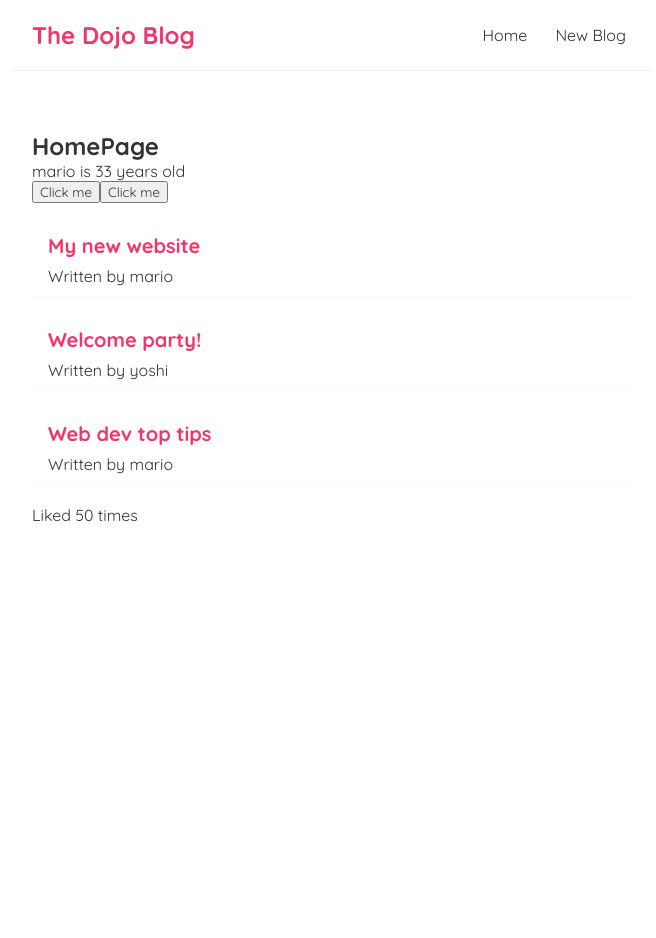
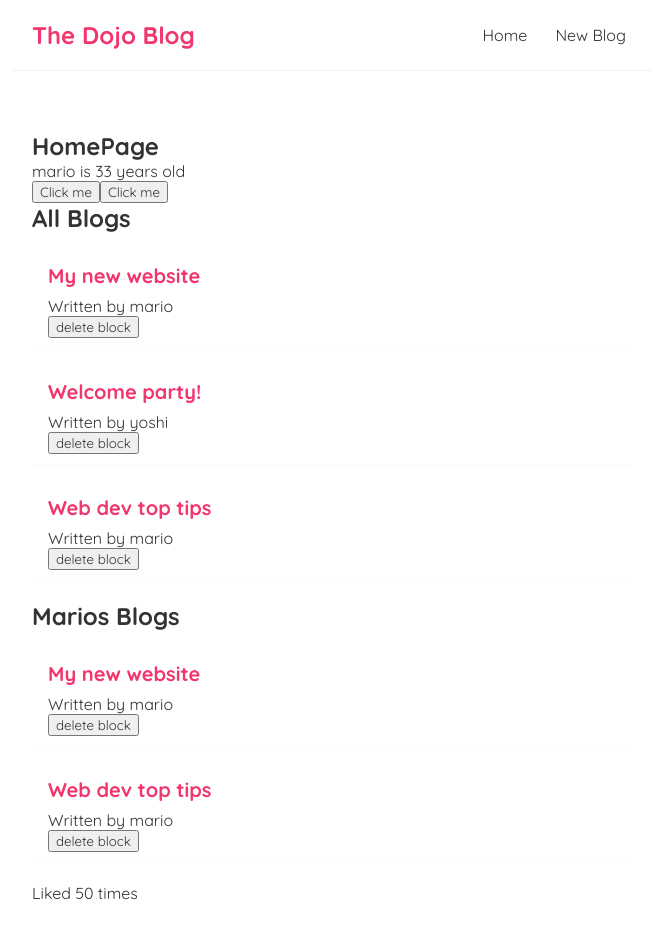
Before and after one commit to treguv/react-tutorial, a React (Create React App) app in the folder dogo-blog/: page / in a window 1280 px wide. Shown: the top 938 px of the page, without its empty margins (308-964 px from the left). Before the commit the page ends 800 px from the top, so only its background shows below. Built offline with nearby package versions, Linux system fonts and the light colour scheme.

Commit message:
passing functions as props

```diff
--- /dev/null
+++ b/dogo-blog/src/BlogList.js
@@ -0,0 +1,23 @@
+const BlogList = ({ blogs, title, handleDelete }) => {
+  // this function is passed in as a prop
+  //automatically destructure the props from the argument
+  //this props is what we pass into this from the parent
+  //   const blogs = props.blogs; // pull blogs from propsrt
+  //   const title = props.title
+  // we can use the props function to edit the data to delete the blog
+  return (
+    <div className="blog-list">
+      <h2>{title}</h2>
+      {blogs.map((blog) => (
+        //every blog item needs a key or id so that react can track it
+        <div className="blog-preview" key={blog.id}>
+          <h2> {blog.title}</h2>
+          <p>Written by {blog.author}</p>
+          <button onClick={() => handleDelete(blog.id)}>delete block</button>
+        </div>
+      ))}
+    </div>
+  );
+};
+
+export default BlogList;
--- a/dogo-blog/src/Home.js
+++ b/dogo-blog/src/Home.js
@@ -1,5 +1,6 @@
 import react from "react";
 import { useState } from "react";
+import BlogList from "./BlogList";
 const Home = () => {
   //hooks start with the word state
   // use state allows us to make a variable reactive
@@ -28,6 +29,10 @@
     //however we can pass it into this function as a parameter
     console.log("hello" + name);
   };
+  const handleDelete = (id) => {
+    const newBlogs = blogs.filter((blog) => blog.id != id);
+    setBlogs(newBlogs);
+  };
   return (
     <div className="home">
       <h2>HomePage</h2>
@@ -47,13 +52,12 @@
         Click me
       </button>
       {/* cycle through our lists and make template bit for our blog */}
-      {blogs.map((blog) => (
-        //every blog item needs a key or id so that react can track it
-        <div className="blog-preview" key={blog.id}>
-          <h2> {blog.title}</h2>
-          <p>Written by {blog.author}</p>
-        </div>
-      ))}
+      <BlogList blogs={blogs} title="All Blogs" handleDelete={handleDelete} />
+      <BlogList
+        blogs={blogs.filter((blog) => blog.author === "mario")}
+        title="Marios Blogs"
+        handleDelete={handleDelete}
+      />
     </div>
   );
 };
```
